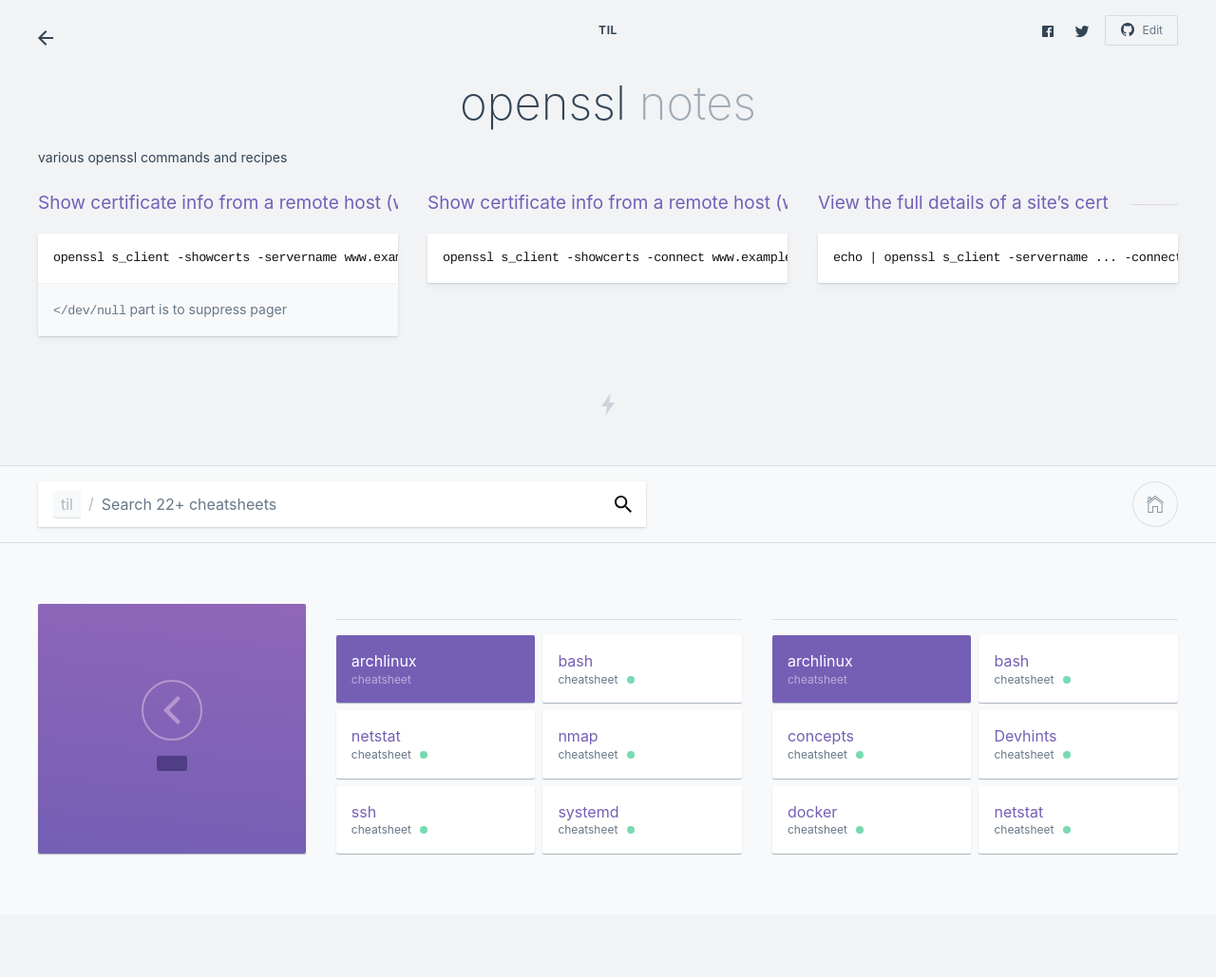
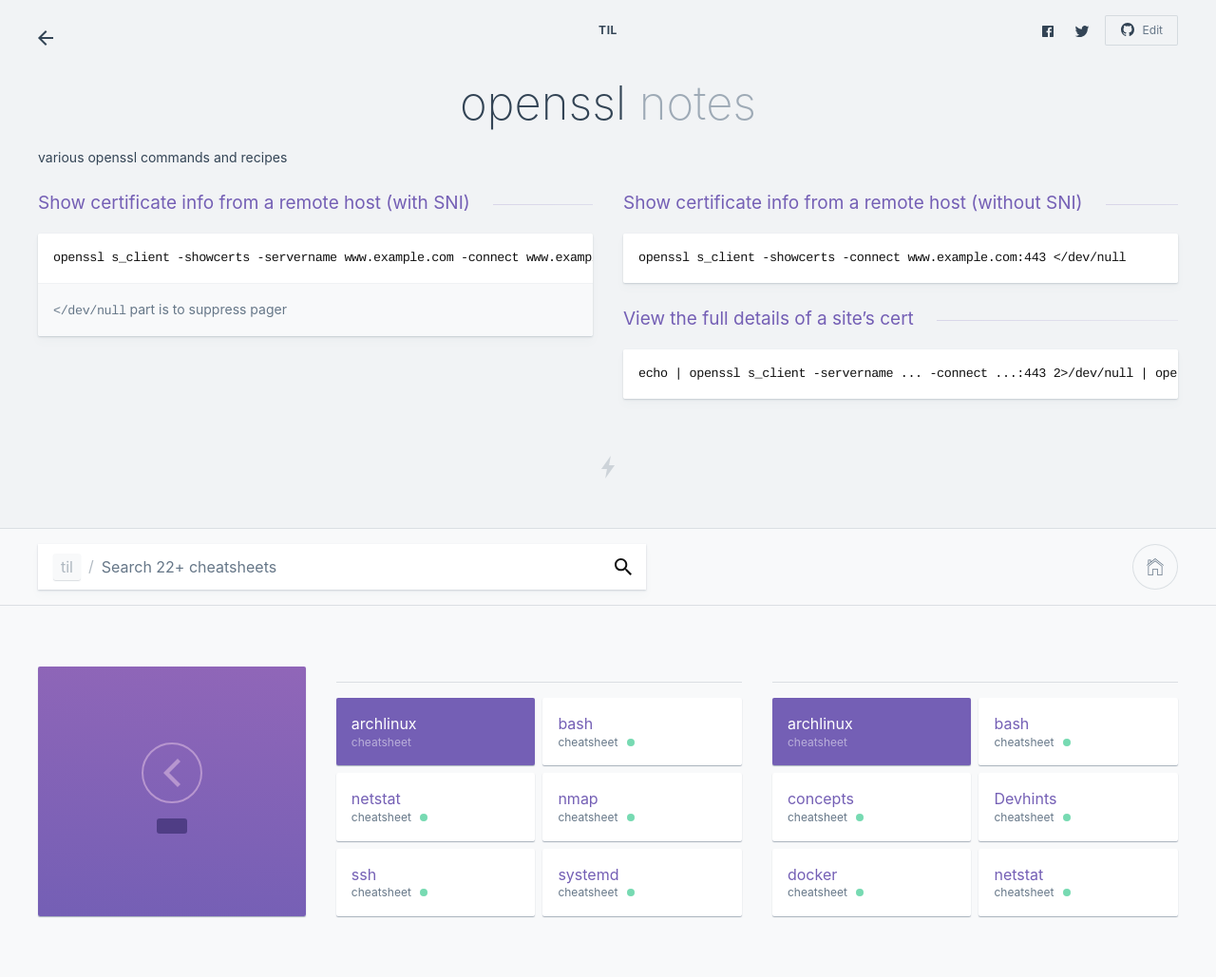
Before and after one commit to kevinjqiu/til, a Jekyll site: the page built from openssl.md, in a window 1280 px wide. Shown: the whole page at 95% size. Built offline with Jekyll 4.4.1, drawn with Linux system fonts in a browser that asks for light colours; before the commit the page ends 963 px from its top, so only the background shows below that.

Commit message:
Fix layout

```diff
--- a/openssl.md
+++ b/openssl.md
@@ -11,7 +11,7 @@ intro: |
 
 openssl
 -------
-{: .-three-column}
+{: .-two-column}
 
 ### Show certificate info from a remote host (with SNI)
 
```
